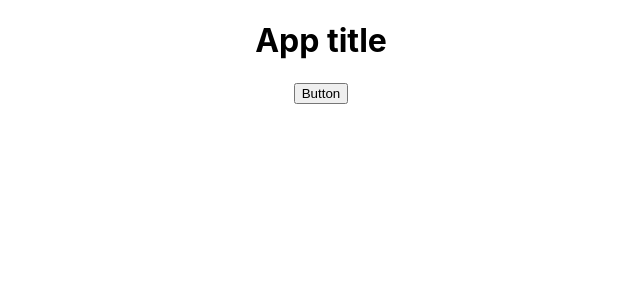
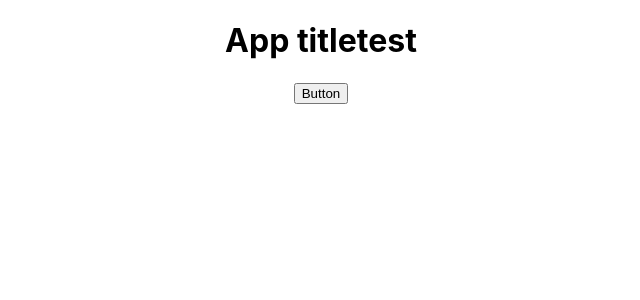
Before and after one commit to kevinchen388/React-weather-app, a React (Create React App) app: page / in a window 1280 px wide. Shown: the top 300 px of the page, without its empty margins (319-959 px from the left). Built offline with nearby package versions, Linux system fonts and the light colour scheme.

Commit message:
Update App.js

```diff
--- a/src/App.js
+++ b/src/App.js
@@ -6,7 +6,7 @@ import ToggleButton from './components/ToggleButton';
 function App() {
   return (
     <div className="App">
-      <Header title="App title"></Header>
+      <Header title="App titletest"></Header>
       <ToggleButton></ToggleButton>
     </div>
   );
```
